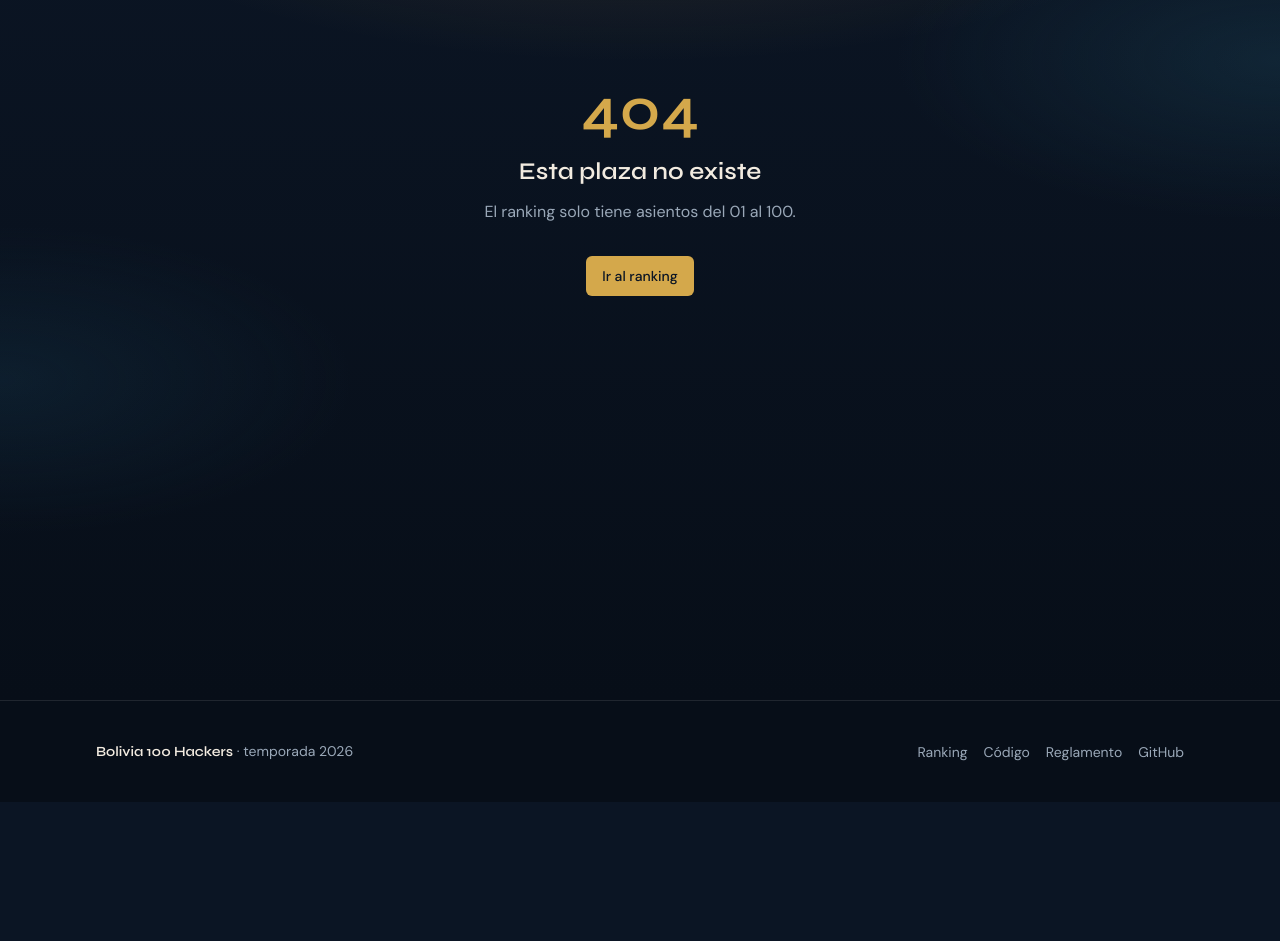
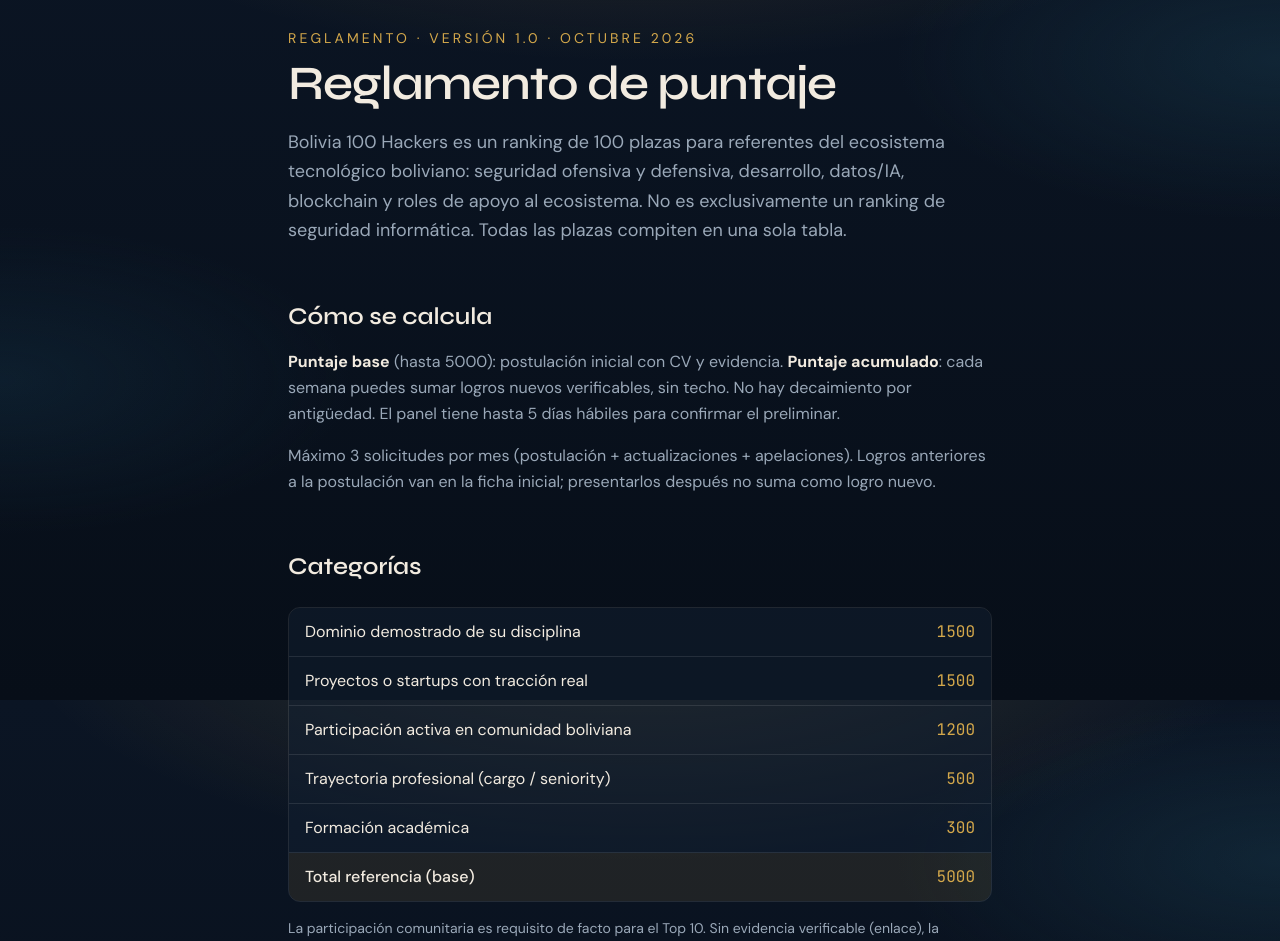
Before and after one commit to Angelitotech23/Top-100-Hackers-Bolivia, a Next.js app: page /reglamento in a window 1280 px wide. Before the commit this address had no page. Shown: the part 100-1041 px from the top of the page. Before the commit the page ends 902 px from the top, so only its background shows below. Built offline with nearby package versions, Linux system fonts and the light colour scheme.

Commit message:
feat: ranking, API postulación y UI

```diff
--- /dev/null
+++ b/src/app/reglamento/page.tsx
@@ -0,0 +1,131 @@
+import type { Metadata } from "next";
+import Link from "next/link";
+
+export const metadata: Metadata = {
+  title: "Reglamento",
+  description:
+    "Reglamento de puntaje v1.0 — Bolivia 100 Hackers. Categorías, evidencia y gobernanza.",
+};
+
+const categories = [
+  { name: "Dominio demostrado de su disciplina", max: 1500 },
+  { name: "Proyectos o startups con tracción real", max: 1500 },
+  { name: "Participación activa en comunidad boliviana", max: 1200 },
+  { name: "Trayectoria profesional (cargo / seniority)", max: 500 },
+  { name: "Formación académica", max: 300 },
+];
+
+export default function ReglamentoPage() {
+  return (
+    <article className="mx-auto max-w-3xl px-5 pb-24 pt-28 md:px-8 md:pt-32">
+      <p className="text-sm uppercase tracking-[0.22em] text-[var(--gold)]">
+        Reglamento · versión 1.0 · octubre 2026
+      </p>
+      <h1 className="mt-3 font-[family-name:var(--font-display)] text-4xl tracking-tight text-[var(--sand)] md:text-5xl">
+        Reglamento de puntaje
+      </h1>
+      <p className="mt-5 text-lg leading-relaxed text-[var(--mist)]">
+        Bolivia 100 Hackers es un ranking de 100 plazas para referentes del
+        ecosistema tecnológico boliviano: seguridad ofensiva y defensiva,
+        desarrollo, datos/IA, blockchain y roles de apoyo al ecosistema. No es
+        exclusivamente un ranking de seguridad informática. Todas las plazas
+        compiten en una sola tabla.
+      </p>
+
+      <section className="mt-14 space-y-4">
+        <h2 className="font-[family-name:var(--font-display)] text-2xl text-[var(--sand)]">
+          Cómo se calcula
+        </h2>
+        <p className="text-[var(--mist)] leading-relaxed">
+          <strong className="text-[var(--sand)]">Puntaje base</strong> (hasta
+          5000): postulación inicial con CV y evidencia.{" "}
+          <strong className="text-[var(--sand)]">Puntaje acumulado</strong>: cada
+          semana puedes sumar logros nuevos verificables, sin techo. No hay
+          decaimiento por antigüedad. El panel tiene hasta 5 días hábiles para
+          confirmar el preliminar.
+        </p>
+        <p className="text-[var(--mist)] leading-relaxed">
+          Máximo 3 solicitudes por mes (postulación + actualizaciones +
+          apelaciones). Logros anteriores a la postulación van en la ficha
+          inicial; presentarlos después no suma como logro nuevo.
+        </p>
+      </section>
+
+      <section className="mt-14">
+        <h2 className="font-[family-name:var(--font-display)] text-2xl text-[var(--sand)]">
+          Categorías
+        </h2>
+        <ul className="mt-6 divide-y divide-white/10 border border-white/10 rounded-xl overflow-hidden">
+          {categories.map((c) => (
+            <li
+              key={c.name}
+              className="flex items-center justify-between gap-4 bg-[var(--panel)]/50 px-4 py-3"
+            >
+              <span className="text-[var(--sand)]">{c.name}</span>
+              <span className="font-[family-name:var(--font-mono)] tabular-nums text-[var(--gold)]">
+                {c.max}
+              </span>
+            </li>
+          ))}
+          <li className="flex items-center justify-between gap-4 bg-[var(--gold)]/10 px-4 py-3">
+            <span className="font-medium text-[var(--sand)]">
+              Total referencia (base)
+            </span>
+            <span className="font-[family-name:var(--font-mono)] tabular-nums text-[var(--gold)]">
+              5000
+            </span>
+          </li>
+        </ul>
+        <p className="mt-4 text-sm text-[var(--mist)]">
+          La participación comunitaria es requisito de facto para el Top 10.
+          Sin evidencia verificable (enlace), la categoría vale 0.
+        </p>
+      </section>
+
+      <section className="mt-14 space-y-4">
+        <h2 className="font-[family-name:var(--font-display)] text-2xl text-[var(--sand)]">
+          Exclusiones (0 puntos)
+        </h2>
+        <ul className="space-y-2 text-[var(--mist)]">
+          <li className="border-l border-red-400/40 pl-4">
+            Embajador o líder de comunidad con fines de lucro (promoción de
+            marca/producto).
+          </li>
+          <li className="border-l border-red-400/40 pl-4">
+            Seguidores o vistas sin respaldo técnico.
+          </li>
+          <li className="border-l border-red-400/40 pl-4">
+            Certificaciones de nombre sin aplicación práctica.
+          </li>
+          <li className="border-l border-red-400/40 pl-4">
+            Organizar un evento por sí solo, sin rol de mentor/speaker.
+          </li>
+        </ul>
+      </section>
+
+      <section className="mt-14 space-y-4">
+        <h2 className="font-[family-name:var(--font-display)] text-2xl text-[var(--sand)]">
+          Gobernanza
+        </h2>
+        <p className="text-[var(--mist)] leading-relaxed">
+          Panel humano público, conflictos de interés declarados, apelación en
+          15 días, sanciones progresivas por evidencia falsa, no discriminación
+          y control de versiones con 7 días de aviso antes de cambios de
+          criterio. El puntaje y el puesto son públicos; el desglose por
+          categoría no.
+        </p>
+        <p className="text-sm text-[var(--mist)]">
+          Resumen del reglamento v1.0. El texto completo vive también en el{" "}
+          <Link
+            href="https://github.com/Angelitotech23/Top-100-Hackers-Bolivia"
+            className="text-[var(--gold)] hover:underline"
+            target="_blank"
+          >
+            repositorio de documentación
+          </Link>
+          .
+        </p>
+      </section>
+    </article>
+  );
+}
```
